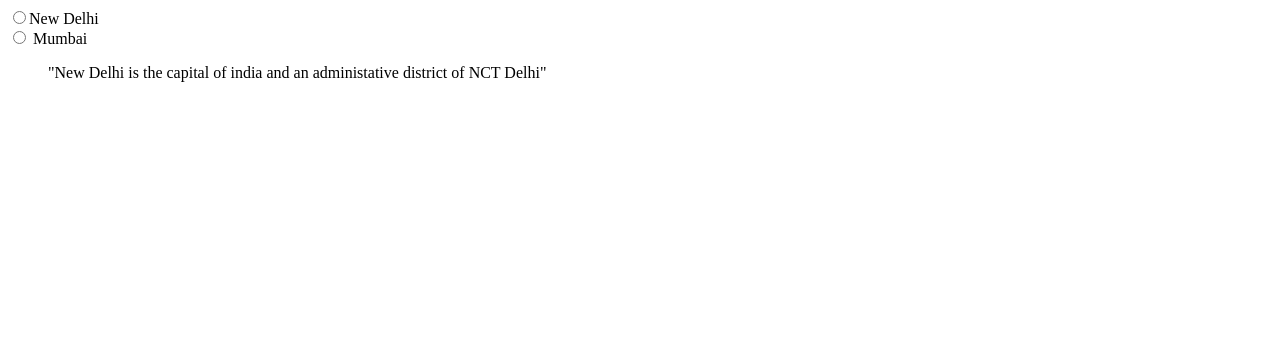
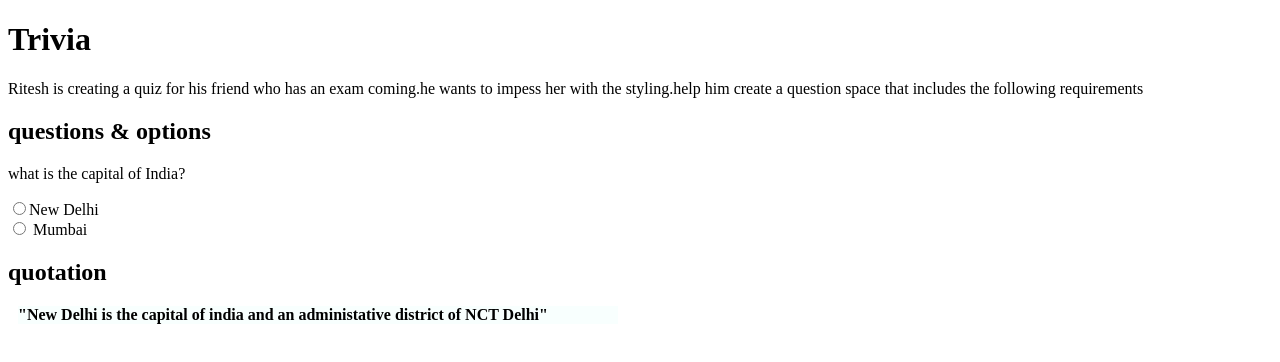
Before and after one commit to acciojob/trivia-alishan220, a website: page main.html in a window 1280 px wide. Drawn offline with Linux system fonts and the light colour scheme.

Commit message:
created a submission

```diff
--- a/main.html
+++ b/main.html
@@ -4,24 +4,38 @@
 
 <head>
 	<link rel="stylesheet" href="styles.css">
-</head>
+	<style>
+			.quotation{
+				max-width:600px;
+				margin:10px;
+				padding:15px
+				border-left:8px solid green;
+				background-color:#f8fffe;
+				font-weight:bold
+			}
+	</style>
+	</head>
+	<script type="text/javascript" src="./script.js">
+</script>
 
 <body>
 	<!-- the entire body must be written by student -->
+	<h1>Trivia</h1>
+	<p>Ritesh is creating a quiz for his friend who has an exam coming.he wants to impess her with the styling.help him create a question space that includes the following requirements</p>
+	<h2>questions & options</h2>
+	<p>what is the capital of India?</p>
 	<form>
 		<label>
 			<input type="radio" name="capital" value="new_delhi">New Delhi
 		</label><br>
 		<label>
 			<input type="radio" name="capital" value="mumbai"> Mumbai
-		<label>
-	</form>
-	<blockquote>
+		<label><br>
+	  </form>
+			<h2>quotation</h2>
+	<blockquote class="quotation">
 		"New Delhi is the capital of india and an administative district of NCT Delhi"
 	</blockquote>
-    <script type="text/javascript" src="./script.js">
-</script>
-
 </body>
 
 </html>
```
